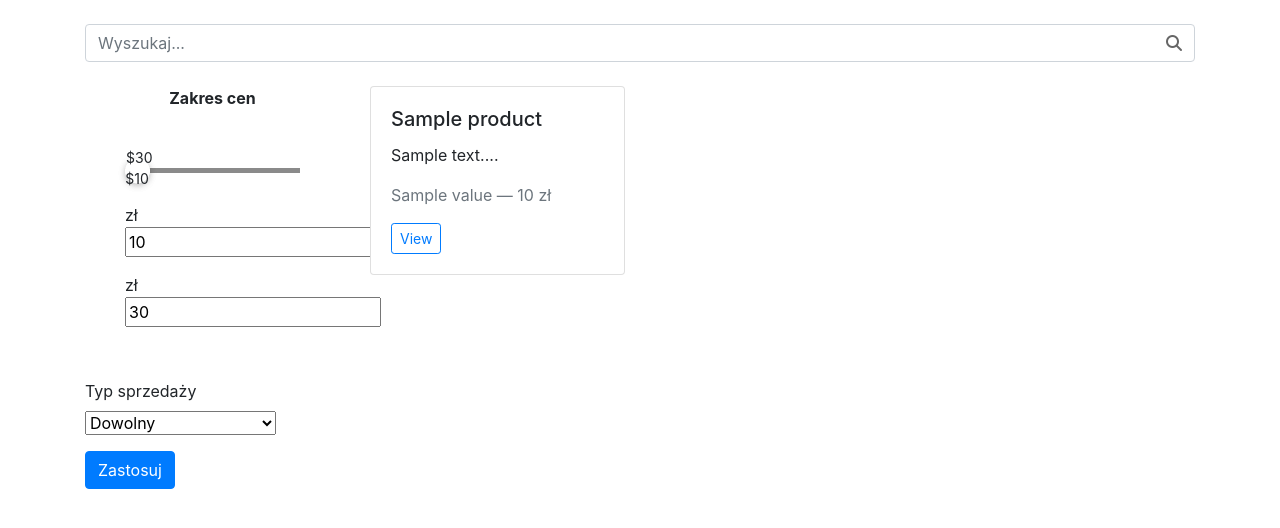
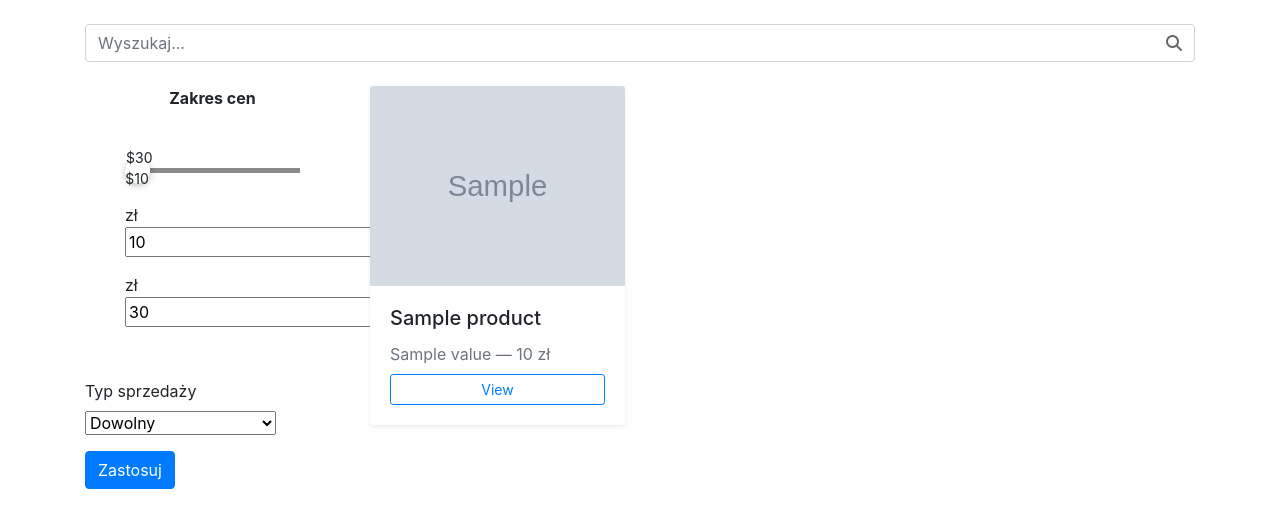
Before and after one commit to MaksProc/proj_MusicShop, a Symfony app: template templates/shop/index.html.twig in a window 1280 px wide. Shown: the part 81-609 px from the top of the page. Run offline with Twig, Linux system fonts and the light colour scheme; the template is opened without the code that fills it: most values are stand-ins (such as "Sample title", 1, 10 or a date in 2020); grey boxes marked "Sample" are stand-in pictures; some libraries are stand-ins or nearby versions.

Commit message:
Better product cards on shop_home

```diff
--- /dev/null
+++ b/public/css/shop_home.css
@@ -0,0 +1,4 @@
+.hover-shadow:hover {
+    box-shadow: 0 0.5rem 1rem rgba(0, 0, 0, 0.15) !important;
+    transform: scale(1.02);
+}
--- a/templates/shop/index.html.twig
+++ b/templates/shop/index.html.twig
@@ -2,7 +2,8 @@
 
 {% block stylesheets %}
 <link rel="stylesheet" href="{{ asset('css/searchbar.css') }}">
-<link rel="stylesheet" href="{{ asset('css/price-range-slider.css') }}"
+<link rel="stylesheet" href="{{ asset('css/price-range-slider.css') }}">
+<link rel="stylesheet" href="{{ asset('css/shop_home.css') }}">
 {% endblock %}
 
 {% block body %}
@@ -66,7 +67,7 @@
       <div class="col-md-9">
         <div class="row">
           {% for product in products %}
-            <div class="col-md-4 mb-4">
+            {# <div class="col-md-4 mb-4">
               <div class="card h-100">
                 <div class="card-body">
                   <h5 class="card-title">{{ product.name }}</h5>
@@ -75,6 +76,29 @@
                   <a href="
                   {{ path('shop_product_show', {id: product.id}) }}
                    " class="btn btn-sm btn-outline-primary">View</a>
+                </div>
+              </div>
+            </div> #}
+            <div class="col-md-4 mb-4">
+              <div class="card h-100 shadow-sm border-0 hover-shadow" style="transition: transform 0.2s;">
+                {% if product.imagePath %}
+                <img
+                  src="{{ asset(product.imagePath) }}"
+                  class="card-img-top"
+                  alt="{{ product.name }}"
+                  style="height: 200px; object-fit: cover;"
+                  {# onerror="""this.src="{{ asset('img/placeholder.png') }}" ;""" #}
+                >
+                {% endif %}
+                <div class="card-body d-flex flex-column">
+                  <h5 class="card-title">{{ product.name }}</h5>
+                  <p class="text-muted mb-2">
+                    {{ product.type.value|capitalize }} — {{ product.basePrice }} zł
+                  </p>
+                  <a href="{{ path('shop_product_show', { id: product.id }) }}"
+                     class="mt-auto btn btn-outline-primary btn-sm w-100">
+                    View
+                  </a>
                 </div>
               </div>
             </div>
```
